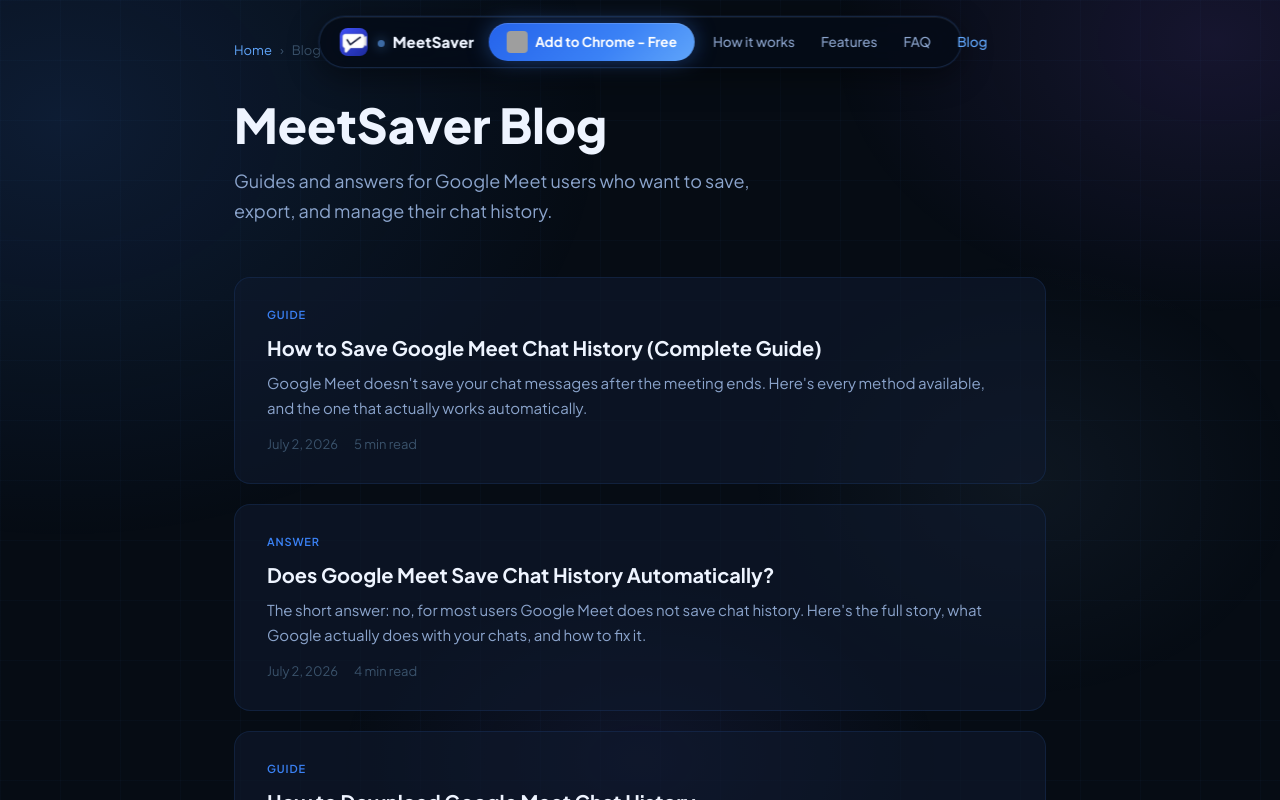
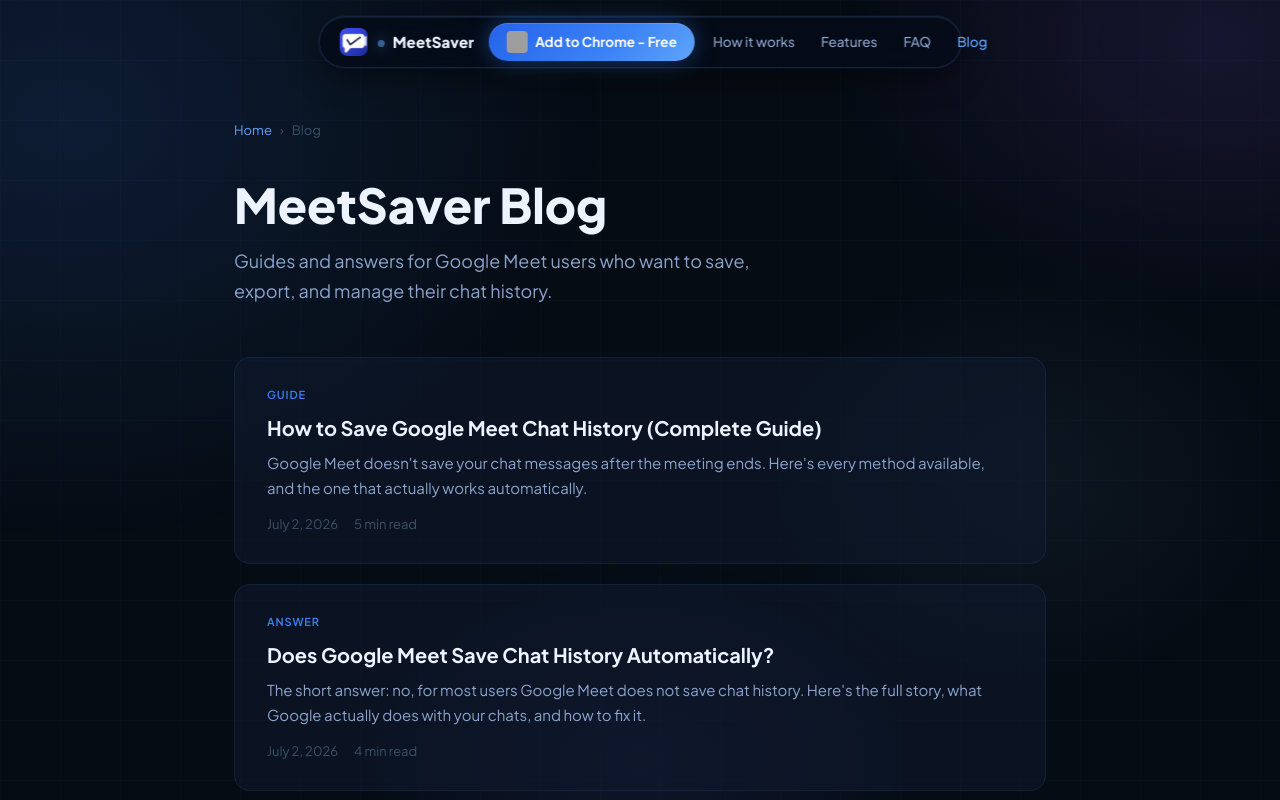
Before and after one commit to DIlANMW/meetsaver-web, a React (Vite) app: page /blog in a window 1280 px wide. Shown: the top 800 px of the page. Built offline with nearby package versions, Linux system fonts and the light colour scheme; grey boxes are pictures that could not be loaded.

Commit message:
minor ui chnage for blog pages

```diff
--- a/src/index.css
+++ b/src/index.css
@@ -3058,7 +3058,7 @@
   position: relative;
   z-index: 1;
   min-height: 100vh;
-  padding: 40px 0 100px;
+  padding: 120px 0 100px;
 }
 
 .blog-breadcrumb {
```
